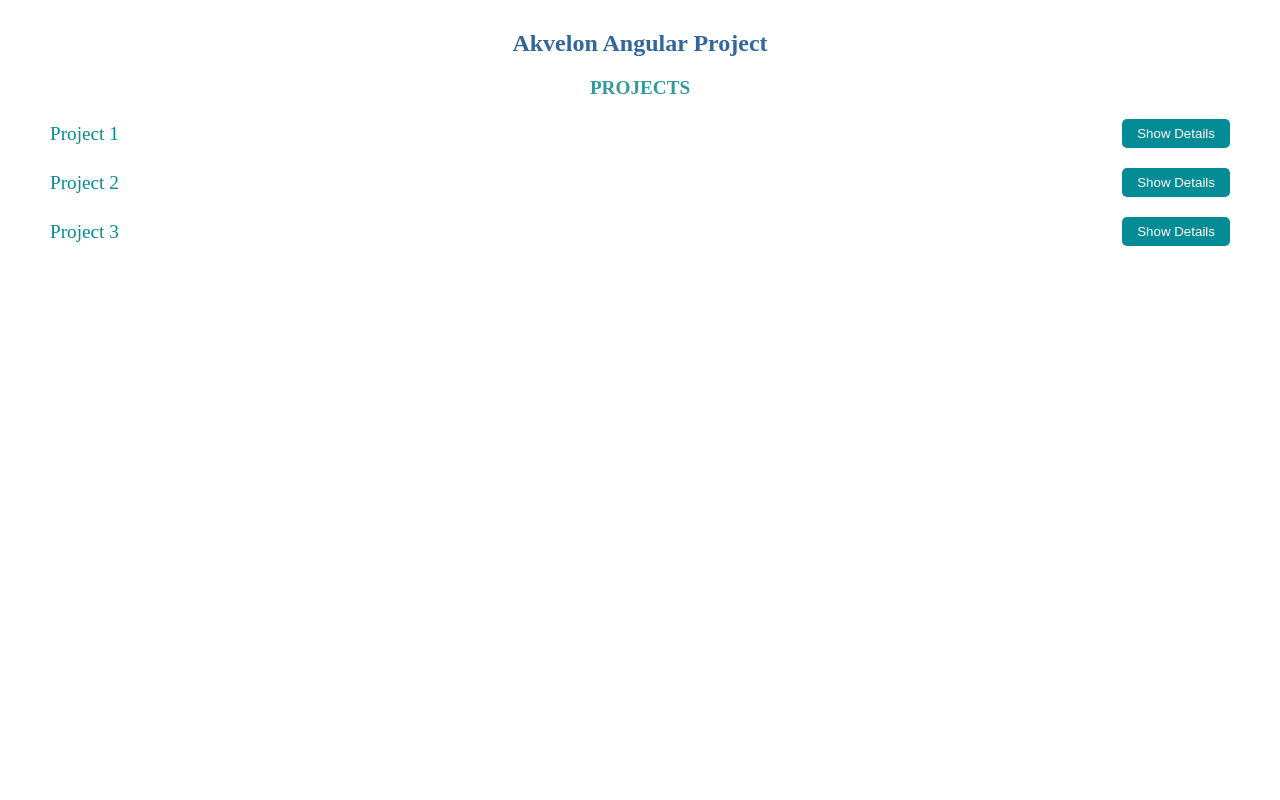
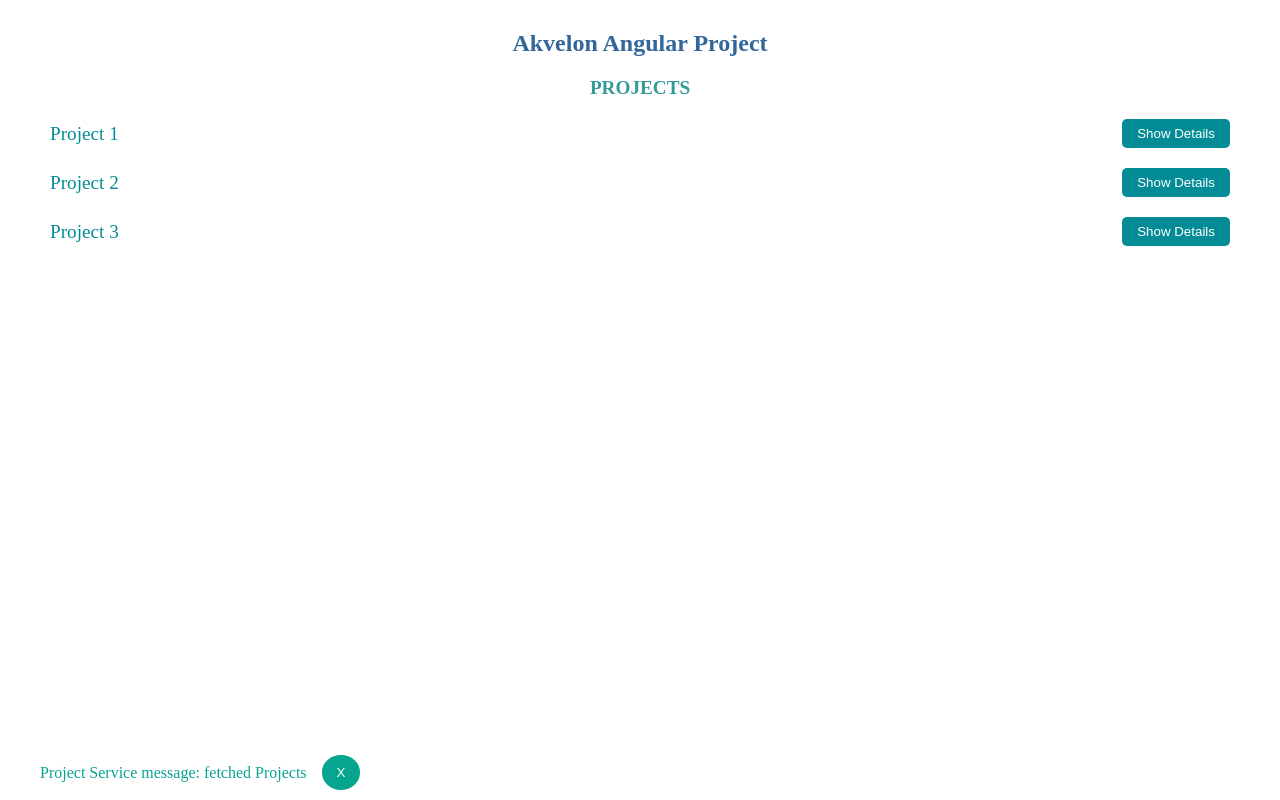
Before and after one commit to tatjama/akvelon-angular-project, an Angular app: page / in a window 1280 px wide. Built offline with nearby package versions, Linux system fonts and the light colour scheme.

Commit message:
generate mesage service and message component

```diff
--- a/src/app/app.component.html
+++ b/src/app/app.component.html
@@ -2,3 +2,4 @@
   <h1> {{ title }} </h1>
 </header>
 <app-dashboard></app-dashboard>
+<app-messages></app-messages>
--- a/src/app/app.module.ts
+++ b/src/app/app.module.ts
@@ -6,13 +6,15 @@ import { AppComponent } from './app.component';
 import { ProjectsComponent } from './projects/projects.component';
 import { ProjectDetailComponent } from './project-detail/project-detail.component';
 import { DashboardComponent } from './dashboard/dashboard.component';
+import { MessagesComponent } from './messages/messages.component';
 
 @NgModule({
   declarations: [
     AppComponent,
     ProjectsComponent,
     ProjectDetailComponent,
-    DashboardComponent
+    DashboardComponent,
+    MessagesComponent
   ],
   imports: [
     BrowserModule,
--- /dev/null
+++ b/src/app/message.service.ts
@@ -0,0 +1,19 @@
+import { Injectable } from '@angular/core';
+
+@Injectable({
+  providedIn: 'root'
+})
+export class MessageService {
+
+  messages:string[] = [];
+
+  constructor() { }
+
+  add(message:string){
+    this.messages.push(message)
+  };
+
+  clear(){
+    this.messages = [];
+  }
+}
--- /dev/null
+++ b/src/app/messages/messages.component.css
@@ -0,0 +1,23 @@
+.message{
+  color: #06a590;
+  position: fixed;
+  bottom: 10px;
+  display: flex;
+  align-items: center;
+
+}
+.message button{
+  background-color: #06a590;
+  color: #fff ;
+  margin-left: 15px;
+  padding: 10px 15px;
+  border-radius: 50%;
+  -webkit-border-radius: 50%;
+  -moz-border-radius: 50%;
+  -ms-border-radius: 50%;
+  -o-border-radius: 50%;
+}
+.message button:hover{
+  background-color:#84ddd1;
+  color:#000;
+}
--- /dev/null
+++ b/src/app/messages/messages.component.html
@@ -0,0 +1,7 @@
+<div class="message" *ngIf="messageService.messages.length">
+    <div *ngFor="let message of messageService.messages">
+          {{ message }}
+    </div>
+    <button type="button" (click) = "messageService.clear()">X</button>
+
+</div>
--- /dev/null
+++ b/src/app/messages/messages.component.ts
@@ -0,0 +1,18 @@
+import { Component, OnInit } from '@angular/core';
+
+//Service
+import {MessageService} from '../message.service';
+
+@Component({
+  selector: 'app-messages',
+  templateUrl: './messages.component.html',
+  styleUrls: ['./messages.component.css']
+})
+export class MessagesComponent implements OnInit {
+
+  constructor(public messageService: MessageService) { }
+
+  ngOnInit(): void {
+  }
+
+}
--- a/src/app/project.service.ts
+++ b/src/app/project.service.ts
@@ -7,15 +7,19 @@ import { Observable, of } from 'rxjs';
 import { PROJECTS } from './mock-projects';
 import { Project } from './project';
 
+//Service
+import { MessageService } from './message.service';
+
 @Injectable({
   providedIn: 'root'
 })
 export class ProjectService {
 
-  constructor() { }
+  constructor(private messageService: MessageService) { }
 
   getProjects():Observable<Project[]> {
     const projects = of(PROJECTS);
+    this.messageService.add("Project Service message: fetched Projects")
     return projects
   }
 }
```
Also changed, not shown: 2 other files (tests, documents, lock files or other folders).
